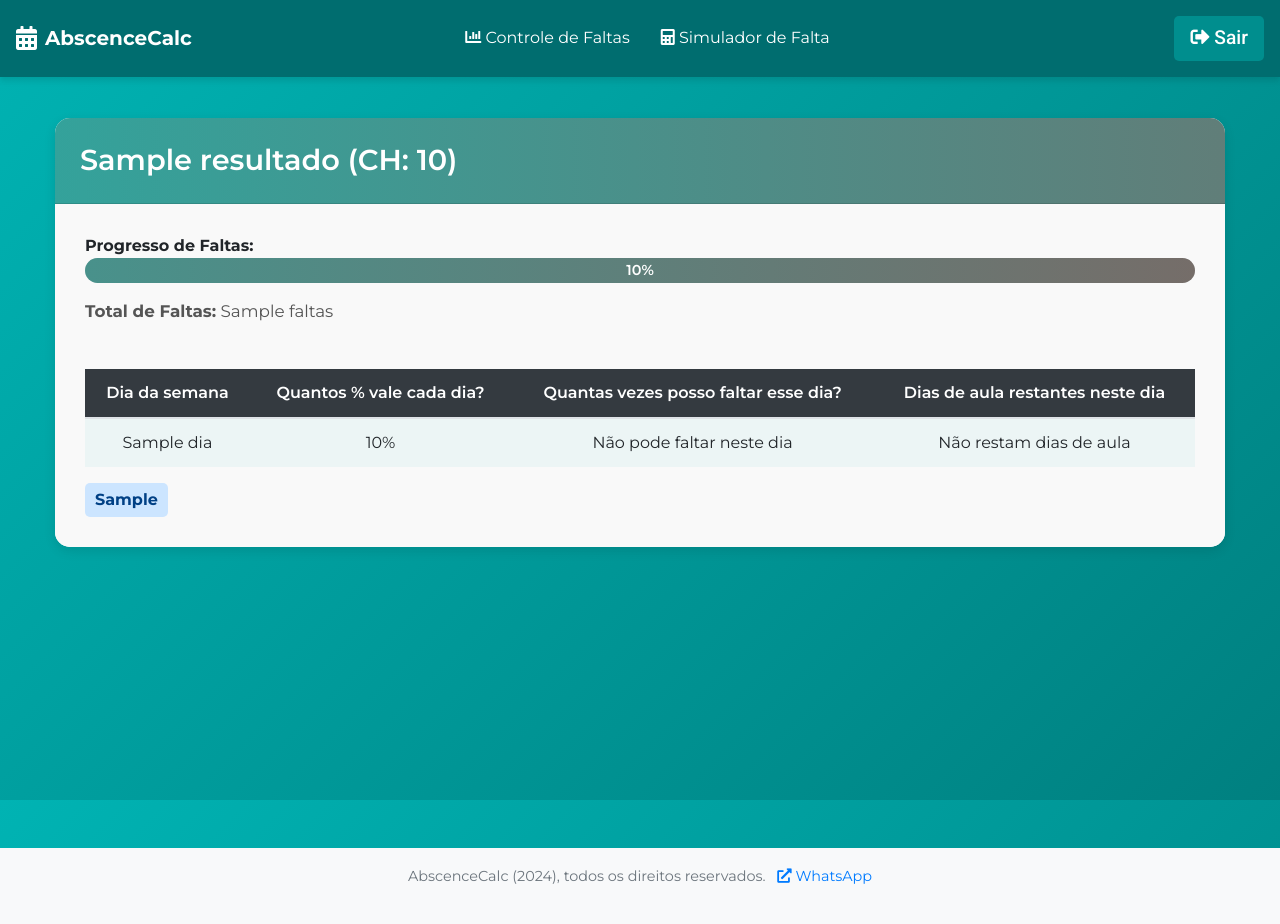
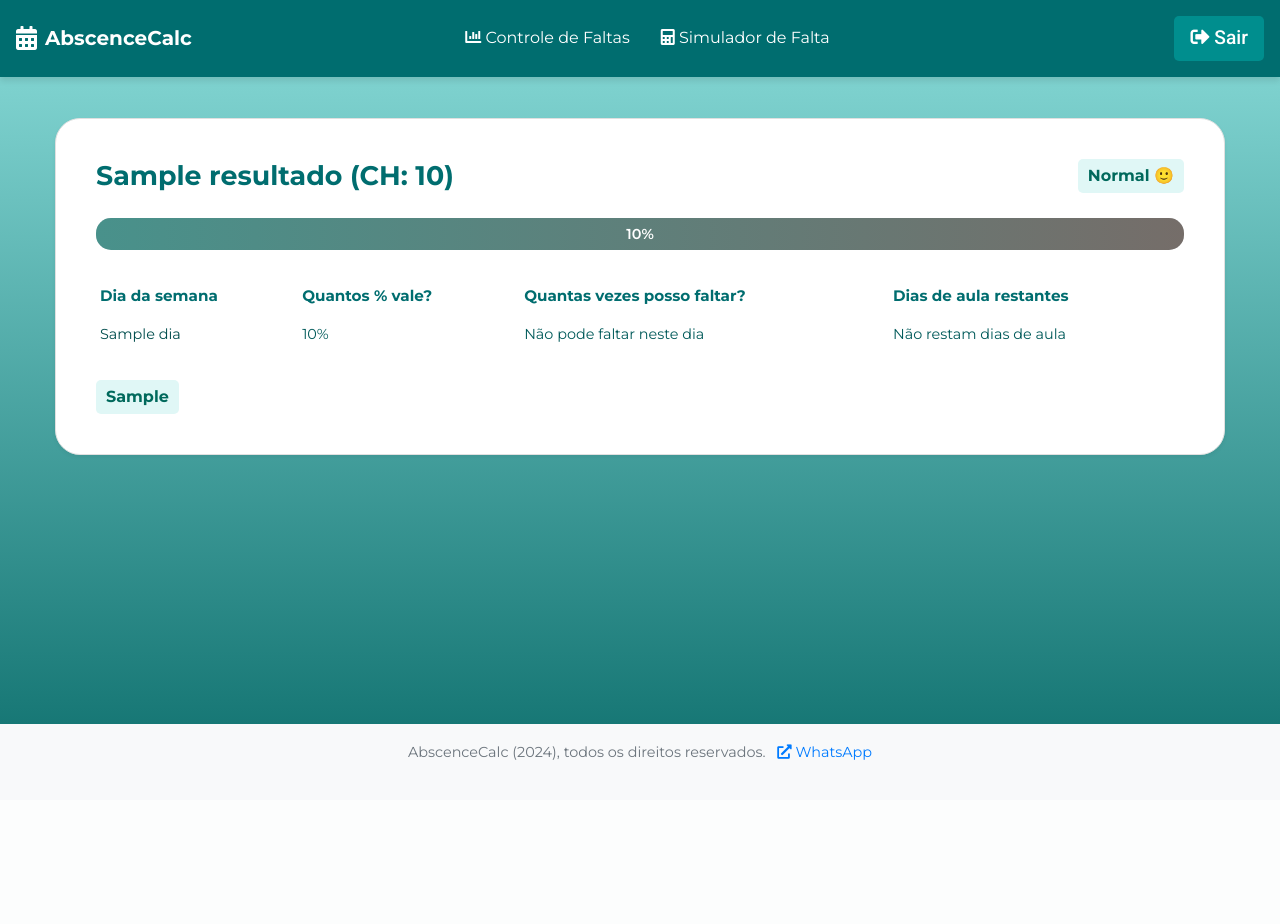
Before and after one commit to lucaversa/abscencecalc, a Flask app: template templates/resultado.html in a window 1280 px wide. After the commit the page ends 760 px from the top, so only its background shows below. Run offline with Flask 3, Linux system fonts and the light colour scheme; the template is opened without the code that fills it: most values are stand-ins (such as "Sample title", 1, 10 or a date in 2020); some libraries are stand-ins or nearby versions.

Commit message:
ajustes estetica controle de faltas

```diff
--- a/static/style.css
+++ b/static/style.css
@@ -9,7 +9,7 @@
     --primary-color: #00b3b3;
     --primary-hover: #1e9b95;
     --text-color: #333333;
-    --background-gradient: linear-gradient(135deg, #00b3b3, #008080);
+    --background-gradient: linear-gradient(to bottom, #8bddda, #0b6d6b);
     --card-shadow: rgba(0, 0, 0, 0.1) 0px 4px 12px;
     --card-hover-shadow: rgba(0, 0, 0, 0.2) 0px 8px 24px;
     --header-bg-color: #006D6F;
@@ -215,14 +215,14 @@ h2 {
 }
 
 .card-header {
-    padding: 25px;
+    padding: 35px;
     color: #ffffff;
     background-size: 200% 200%;
     animation: gradientAnimation 10s ease infinite;
 }
 
 .card-body {
-    padding: 25px;
+    padding: 35px;
     background-color: #f9f9f9;
 }
 
@@ -313,6 +313,12 @@ h2 {
 
     .card-body p {
         font-size: 1rem;
+    }
+
+    .card-header,
+    .card-body {
+        padding: 25px;
+        /* Volta para 25px em telas menores */
     }
 }
 
@@ -705,9 +711,9 @@ textarea {
 
 /* Estilos para o container da barra de progresso */
 .progress {
-    height: 25px;
+    height: 32px;
     background-color: #e9ecef;
-    border-radius: 12.5px;
+    border-radius: 15px;
     overflow: hidden;
     box-shadow: inset 0 1px 2px rgba(0, 0, 0, 0.1);
 }
@@ -787,6 +793,115 @@ textarea {
 }
 
 .falta-parcial {
-    background-color: #cce5ff;
-    color: #004085;
+    background-color: #E0F7F6;
+    /* Um verde-turquesa bem claro para o fundo */
+    color: #00695C;
+    /* Um verde-turquesa escuro para o texto */
 }
+
+.falta-risco {
+    background-color: #ffcccc;
+    color: #cc0000;
+}
+
+.falta-alerta {
+    background-color: #f3efe5;
+    color: #be9004;
+}
+
+.falta-observacao {
+    background-color: #d7eef1;
+    color: #0f6977;
+}
+
+.falta-normal {
+    background-color: #E0F7F6;
+    /* Um verde-turquesa bem claro para o fundo */
+    color: #00695C;
+    /* Um verde-turquesa escuro para o texto */
+}
+
+.resultado-card {
+    background-color: #ffffff;
+    border: 1px solid #e0e0e0;
+    border-radius: 25px;
+    /* Aumentado para tornar as bordas mais arredondadas */
+    padding: 40px;
+    margin-bottom: 20px;
+    box-shadow: 0 2px 4px rgba(0, 0, 0, 0.05);
+    transition: transform 0.2s, box-shadow 0.2s;
+    /* Adicionado para o efeito de hover suave */
+}
+
+.card-header-custom {
+    padding: 0px 0px 25px 0px;
+    background-color: transparent;
+    border-bottom: none;
+}
+
+
+.resultado-card:hover {
+    transform: translateY(-5px);
+    box-shadow: 0 4px 8px rgba(0, 0, 0, 0.1);
+}
+
+.resultado-card .card-title {
+    color: #006D6F;
+    font-weight: 700;
+    font-size: 1.68rem;
+    margin-bottom: 25px;
+}
+
+.resultado-card .table-container {
+    margin: 25px 0;
+}
+
+.resultado-card .table {
+    width: 100%;
+    border-collapse: separate;
+    border-spacing: 0 4px;
+}
+
+.resultado-card .table thead th {
+    border: none;
+    background-color: transparent;
+    color: #006D6F;
+    font-weight: 700;
+    font-size: 0.95rem;
+    padding: 6px 4px;
+    text-align: left;
+}
+
+.resultado-card .table td {
+    vertical-align: top;
+    padding: 6px 4px;
+    border: none;
+    font-size: 0.9rem;
+    font-weight: 400;
+    text-align: left;
+    color: #005a5a;
+}
+
+.resultado-card .table td:first-child {
+    font-weight: 400;
+    color: #004d4d;
+}
+
+@media (max-width: 767.98px) {
+    .resultado-card {
+        padding: 25px;
+    }
+
+    .resultado-card .table tr {
+        margin-bottom: 12px;
+    }
+
+    .resultado-card .table td {
+        padding-left: 50%;
+        padding-bottom: 6px;
+    }
+
+    .resultado-card .table td::before {
+        font-size: 0.9rem;
+    }
+}
--- a/templates/resultado.html
+++ b/templates/resultado.html
@@ -73,23 +73,32 @@
         {% endif %}
         {% endwith %}
 
-        <div class="container-fluid resultados-background">
         <div class="container mt-5">
             {% for resultado in resultados %}
-                <div class="card resultado-card mb-4">
-                    <div class="card-header"
-                        style="background: {{ resultado.porcentagem_faltas|get_color }}; background-size: 200% 200%; animation: gradientAnimation 10s ease infinite;">
-                        <h2 class="mb-0 materia-nome">
+            <div class="resultado-card mb-4">
+                <div class="card-header-custom d-flex justify-content-between align-items-center">
+                    <h2 class="card-title mb-0">
                         {% if resultado.porcentagem_faltas >= 25 %}
                         <i class="fas fa-exclamation-triangle text-danger mr-2"></i>
                         {% endif %}
                         {{ resultado.nome_materia }} (CH: {{ resultado.ch|int }})
                     </h2>
-                    </div>
-                    <div class="card-body">
-                        <!-- Barra de Progresso de Faltas -->
+                    <span class="falta-status
+                        {% if resultado.porcentagem_faltas > 25 %}falta-reprovado
+                        {% elif resultado.porcentagem_faltas == 25 %}falta-risco
+                        {% elif resultado.porcentagem_faltas >= 20 %}falta-alerta
+                        {% elif resultado.porcentagem_faltas >= 10 %}falta-observacao
+                        {% else %}falta-normal
+                        {% endif %}">
+                        {% if resultado.porcentagem_faltas > 25 %}Reprovado 😭
+                        {% elif resultado.porcentagem_faltas == 25 %}Risco de reprovação 🚨
+                        {% elif resultado.porcentagem_faltas >= 20 %}Alerta ⚠️
+                        {% elif resultado.porcentagem_faltas >= 10 %}Fique atento 🤔
+                        {% else %}Normal 🙂
+                        {% endif %}
+                    </span>
+                </div> <!-- Barra de Progresso de Faltas -->
                 <div class="mb-3">
-                            <strong>Progresso de Faltas:</strong>
                     <div class="progress">
                         {% set width_percent = (resultado.porcentagem_faltas / 25.0) * 100 %}
                         {% if width_percent > 100 %}
@@ -97,45 +106,38 @@
                         {% endif %}
                         <div class="progress-bar"
                             style="width: {{ width_percent }}%; background: {{ resultado.porcentagem_faltas|get_color }}; background-size: 200% 200%; animation: gradientAnimation 5s ease infinite;"
-                                    aria-valuenow="{{ resultado.porcentagem_faltas }}" aria-valuemin="0"
-                                    aria-valuemax="25">
+                            aria-valuenow="{{ resultado.porcentagem_faltas }}" aria-valuemin="0" aria-valuemax="25">
                             {{ resultado.porcentagem_faltas|round(2) }}%
                         </div>
                     </div>
                 </div>
 
-                        <div class="row">
-                            <div class="col-md-6">
-                                <p><strong>Total de Faltas:</strong> {{ resultado.faltas }}</p>
-                            </div>
-                        </div>
-
                 <!-- Tabela com informações detalhadas -->
-                        <table class="table table-striped">
+                <div class="table-container">
+                    <table class="table">
                         <thead>
                             <tr>
                                 <th>Dia da semana</th>
-                                    <th>Quantos % vale cada dia?</th>
-                                    <th>Quantas vezes posso faltar esse dia?</th>
-                                    <th>Dias de aula restantes neste dia</th>
+                                <th>Quantos % vale?</th>
+                                <th>Quantas vezes posso faltar?</th>
+                                <th>Dias de aula restantes</th>
                             </tr>
                         </thead>
                         <tbody>
                             {% for dia_info in resultado.dias_info %}
                             <tr>
-                                    <td>{{ dia_info.dia }}</td>
-                                    <td>{{ dia_info.porcentagem_perda|round(2) }}%</td>
-                                    <td>
+                                <td data-label="Dia da semana">{{ dia_info.dia }}</td>
+                                <td data-label="Valor por dia">{{ dia_info.porcentagem_perda|round(2) }}%</td>
+                                <td data-label="Faltas permitidas">
                                     {% if dia_info.faltas_permitidas_dia > 0 %}
                                     {{ dia_info.faltas_permitidas_dia }} vez{% if dia_info.faltas_permitidas_dia > 1
                                     %}es{% endif %}
                                     ({{ (dia_info.percentage_can_miss if dia_info.percentage_can_miss <= 100 else
-                                            100)|round(0)|int }}% do restante) {% else %} Não pode faltar neste dia {%
-                                            endif %} </td>
-                                    <td>
+                                        100)|round(0)|int }}% do restante) {% else %} Não pode faltar neste dia {% endif
+                                        %} </td>
+                                <td data-label="Dias restantes">
                                     {% if dia_info.dias_restantes > 0 %}
-                                        Resta{% if dia_info.dias_restantes > 1 %}m{% endif %} {{ dia_info.dias_restantes
-                                        }}
+                                    Resta{% if dia_info.dias_restantes > 1 %}m{% endif %} {{ dia_info.dias_restantes }}
                                     dia{% if dia_info.dias_restantes > 1 %}s{% endif %} de aula
                                     {% else %}
                                     Não restam dias de aula
@@ -145,14 +147,14 @@
                             {% endfor %}
                         </tbody>
                     </table>
+                </div>
+
 
                 <div class="mt-3">
                     {% if resultado.porcentagem_faltas > 25 %}
-                            <span class="falta-status falta-reprovado">Você foi reprovado por faltas nesta
-                                matéria</span>
+                    <span class="falta-status falta-reprovado">Você foi reprovado por faltas nesta matéria</span>
                     {% elif resultado.porcentagem_faltas == 25 %}
-                            <span class="falta-status falta-limite">Você está no limite de faltas e não pode faltar
-                                mais</span>
+                    <span class="falta-status falta-limite">Você está no limite de faltas e não pode faltar mais</span>
                     {% elif resultado.data_pode_faltar == "Você pode faltar o restante das aulas" %}
                     <span class="falta-status falta-liberado">Você pode faltar o restante das aulas</span>
                     {% else %}
@@ -160,9 +162,7 @@
                     {% endif %}
                 </div>
             </div>
-                </div>
             {% endfor %}
-            </div>
         </div>
     </div>
 
```
Lines whose indentation alone changed are shown as unchanged.
